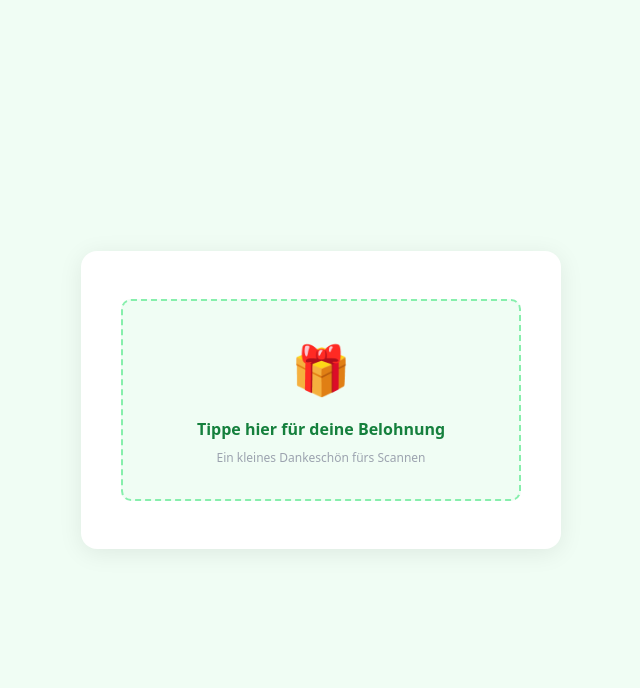
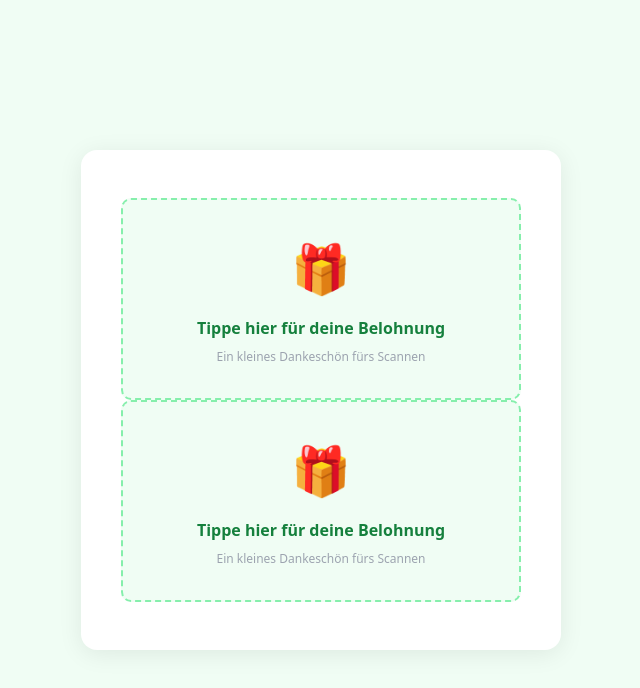
Before and after one commit to kilianrder-cell/dhge-praesenz-frontend, a React (Vite) app: page /checkin/1 in a window 1280 px wide. Shown: the top 688 px of the page, without its empty margins (319-959 px from the left). Built offline with nearby package versions, Linux system fonts and the light colour scheme.

Commit message:
Fix: Rickroll per direktem Tap-Redirect statt iframe

```diff
--- a/src/pages/CheckIn.jsx
+++ b/src/pages/CheckIn.jsx
@@ -57,21 +57,16 @@ export default function CheckIn() {
           </div>
         )}
 
-        {zeigeVideo && videoFreigegeben && (
-          <>
-            <div style={{ fontSize: '16px', fontWeight: 700, color: '#1f2937', marginBottom: '16px' }}>
-              🎵 Spezieller Bonus für fleißige Scanner
-            </div>
-            <div style={{ position: 'relative', paddingBottom: '56.25%', height: 0, borderRadius: '10px', overflow: 'hidden' }}>
-              <iframe
-                src="https://www.youtube-nocookie.com/embed/dQw4w9WgXcQ?autoplay=1&rel=0"
-                style={{ position: 'absolute', top: 0, left: 0, width: '100%', height: '100%', border: 'none' }}
-                allow="autoplay; encrypted-media"
-                allowFullScreen
-              />
-            </div>
-          </>
-        )}
+        {zeigeVideo && !videoFreigegeben && (
+  <div
+    onClick={() => window.location.href = 'https://youtu.be/dQw4w9WgXcQ'}
+    style={{ cursor: 'pointer', background: '#f0fdf4', border: '2px dashed #86efac', borderRadius: '10px', padding: '32px' }}
+  >
+    <div style={{ fontSize: '48px', marginBottom: '12px' }}>🎁</div>
+    <div style={{ fontWeight: 700, fontSize: '16px', color: '#15803d' }}>Tippe hier für deine Belohnung</div>
+    <div style={{ fontSize: '12px', color: '#9ca3af', marginTop: '8px' }}>Ein kleines Dankeschön fürs Scannen</div>
+  </div>
+)}
       </div>
     </div>
   );
```
